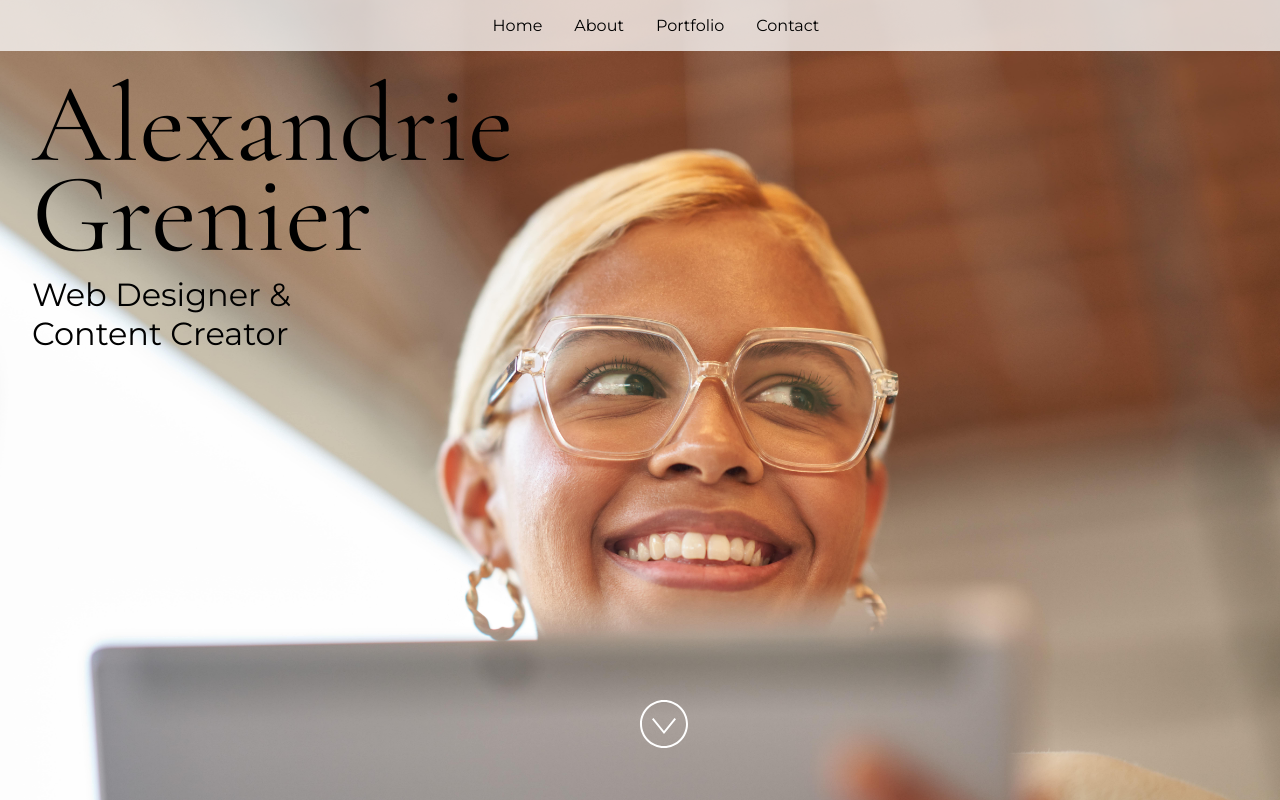
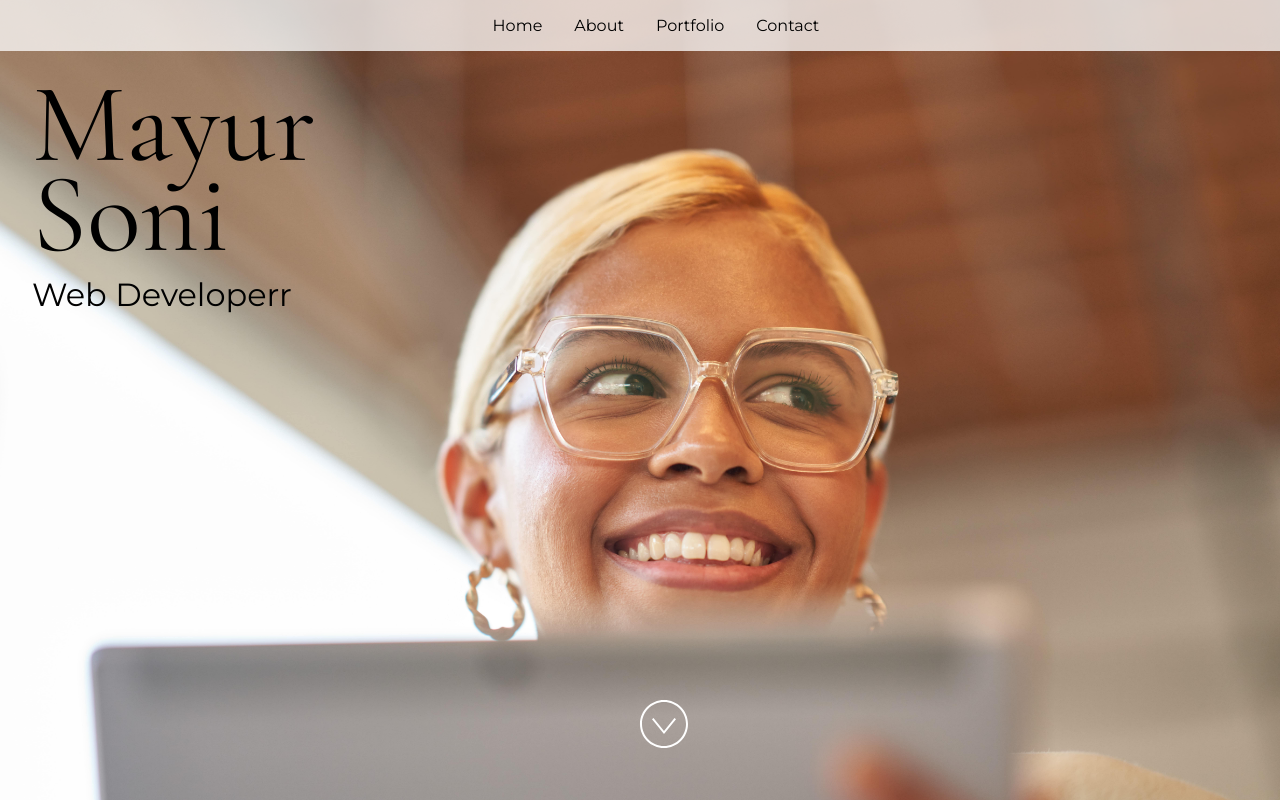
Before and after one commit to Mayursoni1518/JS_Portfolio, a React (Vite) app: page / in a window 1280 px wide. Built offline with nearby package versions, Linux system fonts and the light colour scheme.

Commit message:
Version 2

```diff
--- a/src/App.jsx
+++ b/src/App.jsx
@@ -24,9 +24,9 @@ import "./styles.css";
  * If you don't have one of the social sites listed, leave it as an empty string.
  */
 const siteProps = {
-  name: "Alexandrie Grenier",
-  title: "Web Designer & Content Creator",
-  email: "alex@example.com",
+  name: "Mayur Soni",
+  title: "Web Developerr",
+  email: "mayursoni1249@example.com",
   gitHub: "microsoft",
   instagram: "microsoft",
   linkedIn: "satyanadella",
@@ -35,8 +35,8 @@ const siteProps = {
   youTube: "Code",
 };
 
-const primaryColor = "#4E567E";
-const secondaryColor = "#D2F1E4";
+const primaryColor = "#FFFFFF";
+const secondaryColor = "#FFFFFF";
 
 const App = () => {
   return (
```
